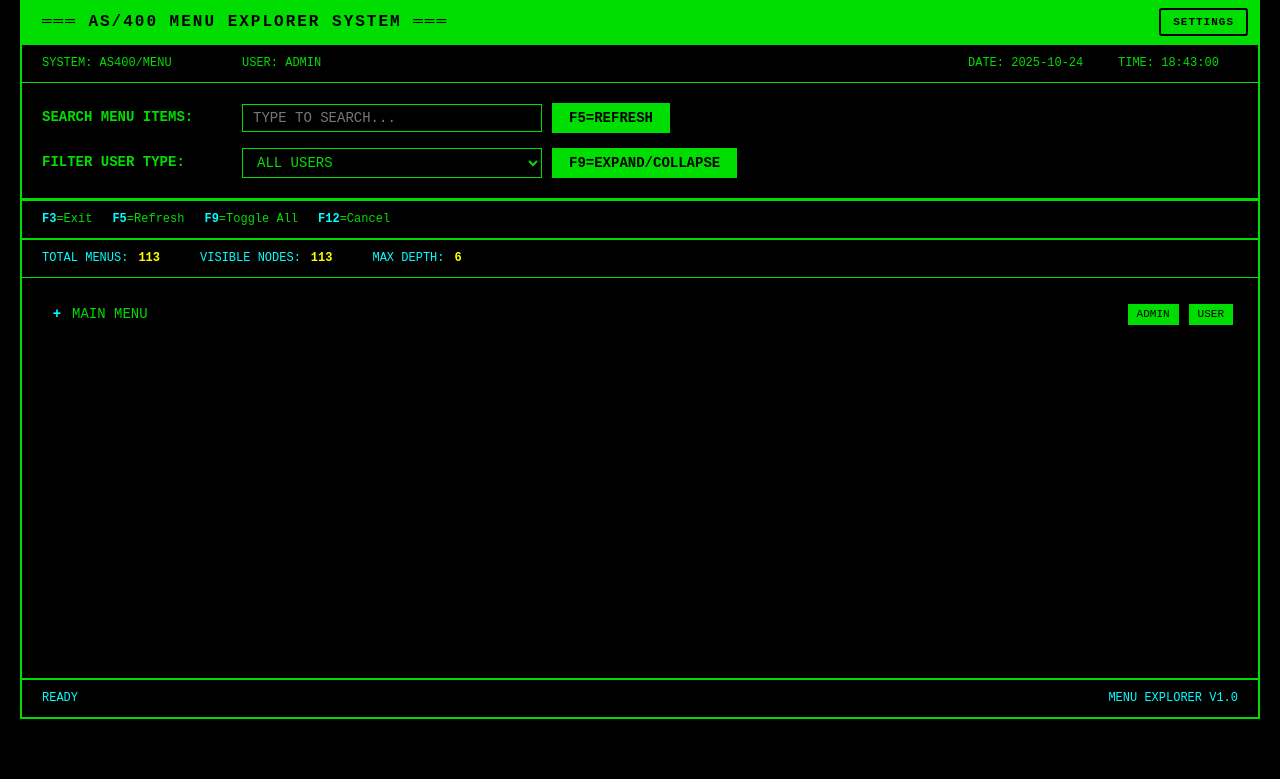
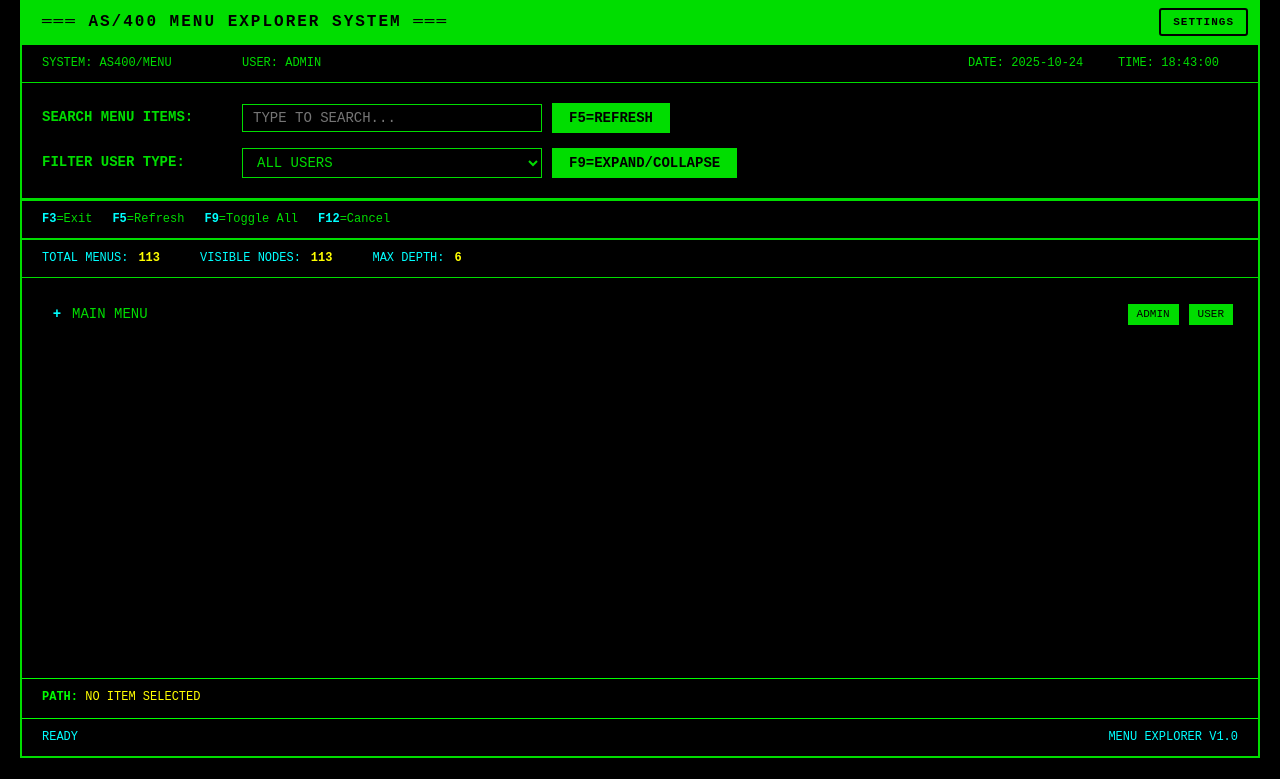
Before and after one commit to mikabitti/menu-explorer, a Flask app: page /as400 in a window 1280 px wide. Shown: the part 21-800 px from the top of the page. Run offline with Flask 3, Linux system fonts and the light colour scheme.

Commit message:
menu path added

```diff
--- a/templates/as400.html
+++ b/templates/as400.html
@@ -279,8 +279,30 @@
             51%, 100% { opacity: 0; }
         }
 
+        .path-display {
+            border-top: 1px solid #00ff00;
+            padding: 10px 20px;
+            font-size: 12px;
+            color: #00ffff;
+            min-height: 40px;
+            word-wrap: break-word;
+            overflow-wrap: break-word;
+        }
+
+        .path-label {
+            color: #00ff00;
+            font-weight: bold;
+            display: inline;
+        }
+
+        .path-value {
+            color: #ffff00;
+            display: inline;
+            word-break: break-all;
+        }
+
         .status-line {
-            border-top: 2px solid #00dd00;
+            border-top: 1px solid #00ff00;
             padding: 10px 20px;
             display: flex;
             justify-content: space-between;
@@ -537,6 +559,10 @@
             </div>
         </div>
 
+        <div class="path-display" id="pathDisplay">
+            <span class="path-label">PATH:</span> <span class="path-value" id="pathValue">NO ITEM SELECTED</span>
+        </div>
+
         <div class="status-line">
             <div>READY</div>
             <div>MENU EXPLORER V1.0</div>
@@ -674,6 +700,16 @@
                 }
                 .settings-btn:hover {
                     transform: translateY(-50%) scale(1.05) !important;
+                }
+                .path-display {
+                    border-color: ${colors.textColor} !important;
+                    color: ${colors.accentColor} !important;
+                }
+                .path-label {
+                    color: ${colors.textColor} !important;
+                }
+                .path-value {
+                    color: #ffff00 !important;
                 }
                 ::-webkit-scrollbar-track {
                     border-color: ${colors.textColor} !important;
@@ -861,11 +897,18 @@
             container.appendChild(ul);
         }
 
-        function createNodeElement(node) {
+        function createNodeElement(node, path = []) {
             const li = document.createElement('li');
+            const currentPath = [...path, node.name];
 
             const nodeDiv = document.createElement('div');
             nodeDiv.className = 'node' + (node.highlighted ? ' highlighted' : '');
+
+            // Add click handler to show path
+            nodeDiv.addEventListener('click', function(e) {
+                e.stopPropagation();
+                displayPath(currentPath);
+            });
 
             // Toggle button
             const hasChildren = node.children && node.children.length > 0;
@@ -913,13 +956,19 @@
                 childrenUl.className = 'children';
 
                 node.children.forEach(child => {
-                    childrenUl.appendChild(createNodeElement(child));
+                    childrenUl.appendChild(createNodeElement(child, currentPath));
                 });
 
                 li.appendChild(childrenUl);
             }
 
             return li;
+        }
+
+        function displayPath(path) {
+            const pathValue = document.getElementById('pathValue');
+            const pathString = path.join(' > ').toUpperCase();
+            pathValue.textContent = pathString;
         }
 
         function toggleNode(li) {
```
